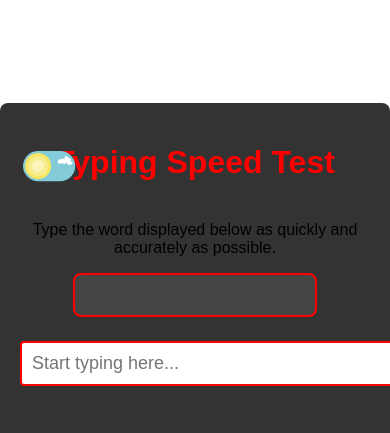
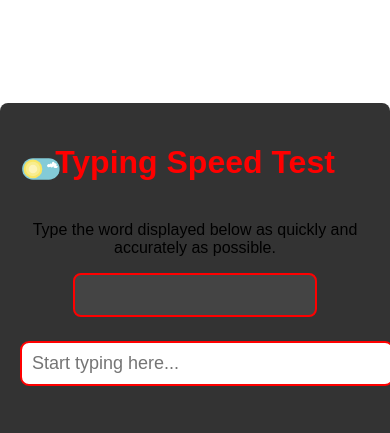
Before and after one commit to VahidCodes/speedtestWPM, a plain HTML site: page index.html in a window 390 px wide. Shown: the top 433 px of the page. Drawn offline with Linux system fonts and the light colour scheme.

Commit message:
Update style.css

```diff
--- a/style.css
+++ b/style.css
@@ -47,7 +47,7 @@ input[type="text"] {
     font-size: 18px;
     padding: 10px;
     border: 2px solid #f00;
-    border-radius: 4px;
+    border-radius: 9px;
     width: 100%;
     max-width: 400px;
     margin-bottom: 20px;
@@ -135,7 +135,7 @@ input[type="text"].light-mode {
     display: inline-block;
     width: 6em;
     cursor: pointer;
-    margin-top: -78px;
+    margin-top: -74px;
   }
 
   /* Hide default HTML checkbox */
@@ -322,3 +322,11 @@ input:checked + .slider:before {
 .remove-button:hover {
     background: #d00;
 }
+
+
+
+@media only screen and (max-width: 900px) {
+    #theme-toggle-button{
+        width: 4.3em;
+    }
+  }
```
